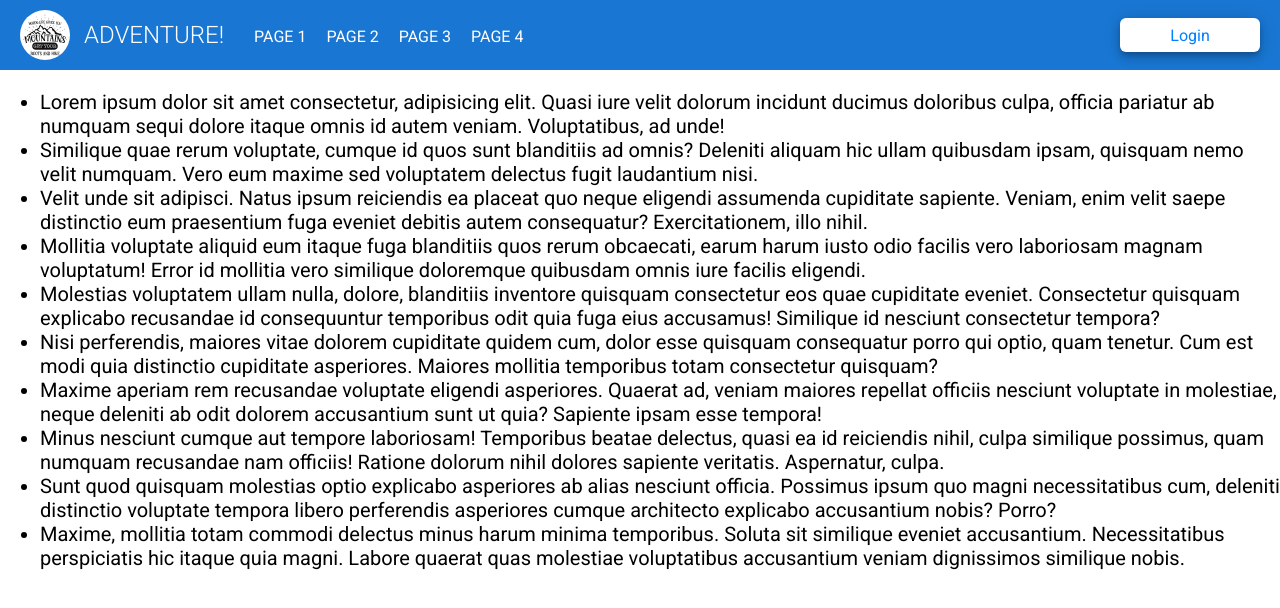
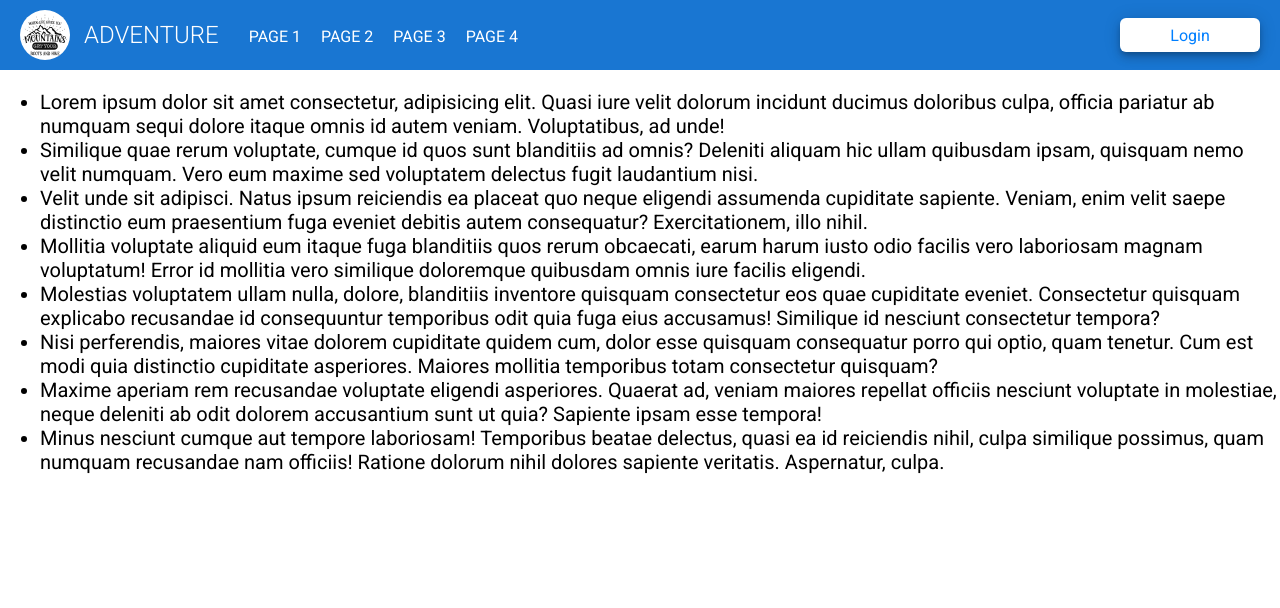
Before and after one commit to alex-dmit/ov8-intro-css-js, a plain HTML site: page index.html in a window 1280 px wide. Drawn offline with Linux system fonts and the light colour scheme.

Commit message:
Readme changed

```diff
--- a/index.html
+++ b/index.html
@@ -18,7 +18,7 @@
       <div class="logo">
         <img src="./hiking.svg" />
       </div>
-      <h1>Adventure!</h1>
+      <h1>Adventure</h1>
       <!-- nav>ul>li*4>a{Page $} -->
       <nav class="main-menu">
         <ul>
@@ -83,18 +83,6 @@
           numquam recusandae nam officiis! Ratione dolorum nihil dolores
           sapiente veritatis. Aspernatur, culpa.
         </li>
-        <li>
-          Sunt quod quisquam molestias optio explicabo asperiores ab alias
-          nesciunt officia. Possimus ipsum quo magni necessitatibus cum,
-          deleniti distinctio voluptate tempora libero perferendis asperiores
-          cumque architecto explicabo accusantium nobis? Porro?
-        </li>
-        <li>
-          Maxime, mollitia totam commodi delectus minus harum minima temporibus.
-          Soluta sit similique eveniet accusantium. Necessitatibus perspiciatis
-          hic itaque quia magni. Labore quaerat quas molestiae voluptatibus
-          accusantium veniam dignissimos similique nobis.
-        </li>
       </ul>
     </section>
     <div class="login-modal">
```
Also changed, not shown: 1 other file.
